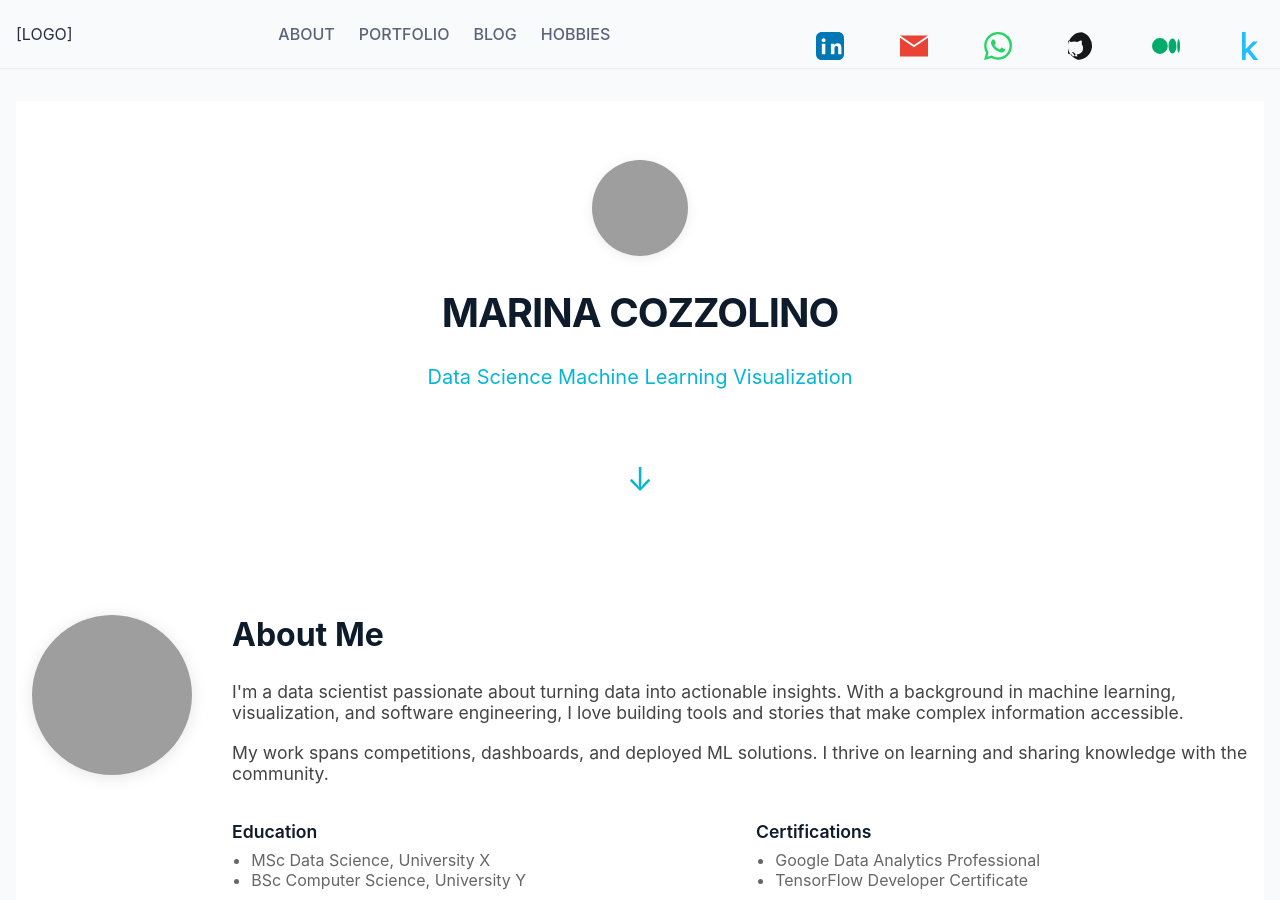
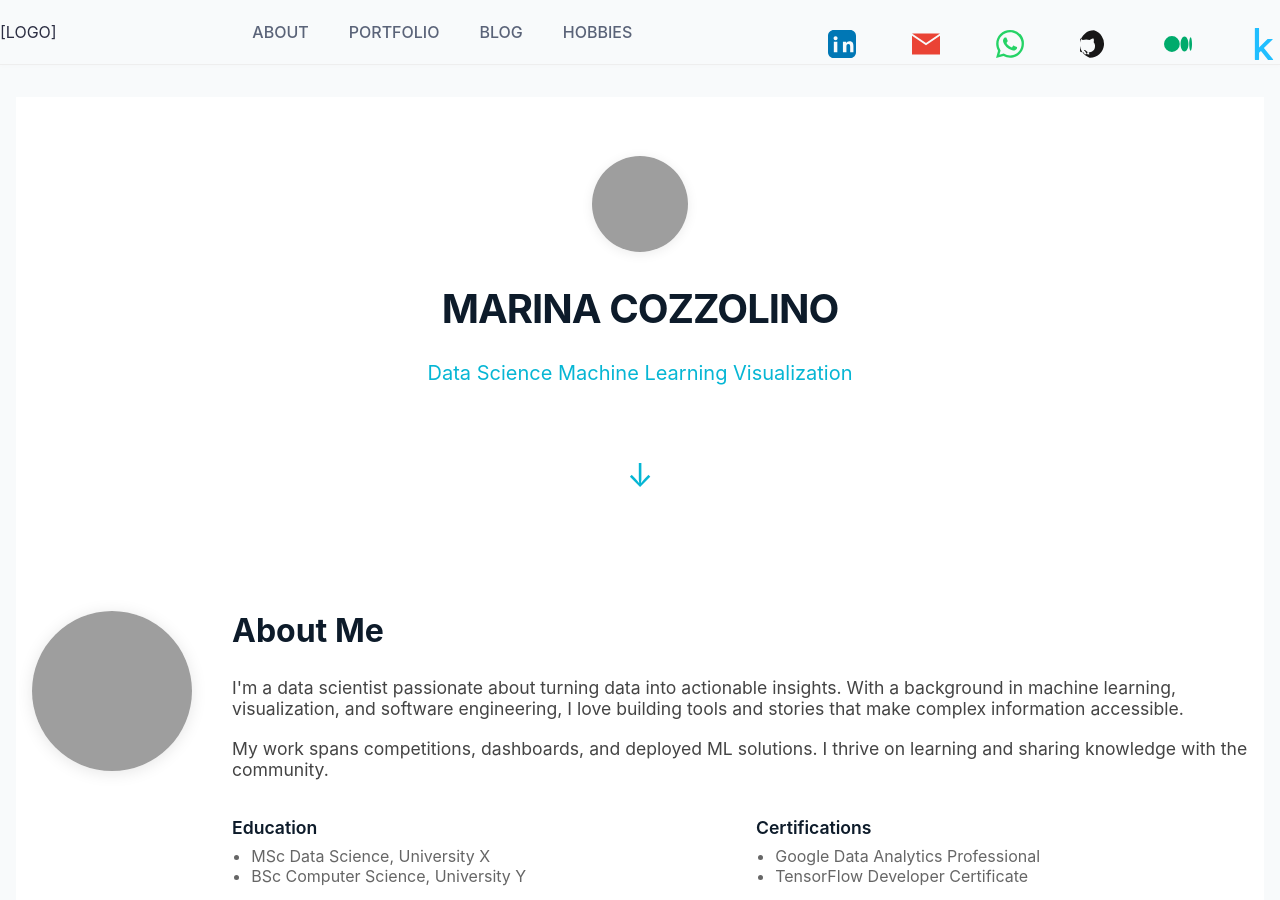
Before and after one commit to marinacozzolino/marinacozzolino.github.io, a Jekyll site: the page index.html, which Jekyll copies as it is, in a window 1280 px wide and 900 px high. Built offline with Jekyll 4.4.1, drawn with Linux system fonts in a browser that asks for light colours; a script that is not in the unit is left out; grey boxes are pictures that could not be loaded.

Commit message:
Header polish: remove nav bullets, match nav link height to icon height

```diff
--- a/assets/css/main.css
+++ b/assets/css/main.css
@@ -38,13 +38,11 @@
   border-bottom: 1px solid #eee;
   box-shadow: 0 2px 4px rgba(0,0,0,0.01);
 }
-.nav {
+.site-header .nav {
   display: flex;
   align-items: center;
   justify-content: space-between;
-  width: 100%;
-  margin: 0 auto;
-  padding: 0.5rem 1rem;
+  height: 64px;
 }
 .nav-logo {
   font-weight: bold;
@@ -56,9 +54,15 @@
 .nav-links {
   list-style: none;
   display: flex;
-  gap: 1.5rem;
+  align-items: center;
+  gap: 2.5rem;
   margin: 0;
   padding: 0;
+  height: 100%;
+  list-style-type: none;
+}
+.nav-links li {
+  list-style: none;
 }
 .nav-links a {
   color: var(--color-secondary);
@@ -66,6 +70,10 @@
   font-weight: 500;
   transition: color 0.2s;
   text-transform: uppercase;
+  height: 28px;
+  line-height: 28px;
+  display: flex;
+  align-items: center;
 }
 .nav-links a:hover {
   color: var(--color-accent);
@@ -456,6 +464,31 @@
   color: var(--color-accent);
   transform: scale(1.15);
 }
+.header-socials svg,
+.contacts-icons svg {
+  width: 28px;
+  height: 28px;
+  display: block;
+  vertical-align: middle;
+}
+.header-socials,
+.contacts-icons {
+  display: flex;
+  align-items: center;
+  gap: 3.5rem;
+  height: 100%;
+}
+.header-socials a,
+.contacts-icons a {
+  display: flex;
+  align-items: center;
+  height: 100%;
+}
+.header-socials a[aria-label="Kaggle"] svg,
+.contacts-icons a[aria-label="Kaggle"] svg {
+  width: 32px;
+  height: 32px;
+}
 @media (max-width: 900px) {
   .about-container {
     flex-direction: column;
```
